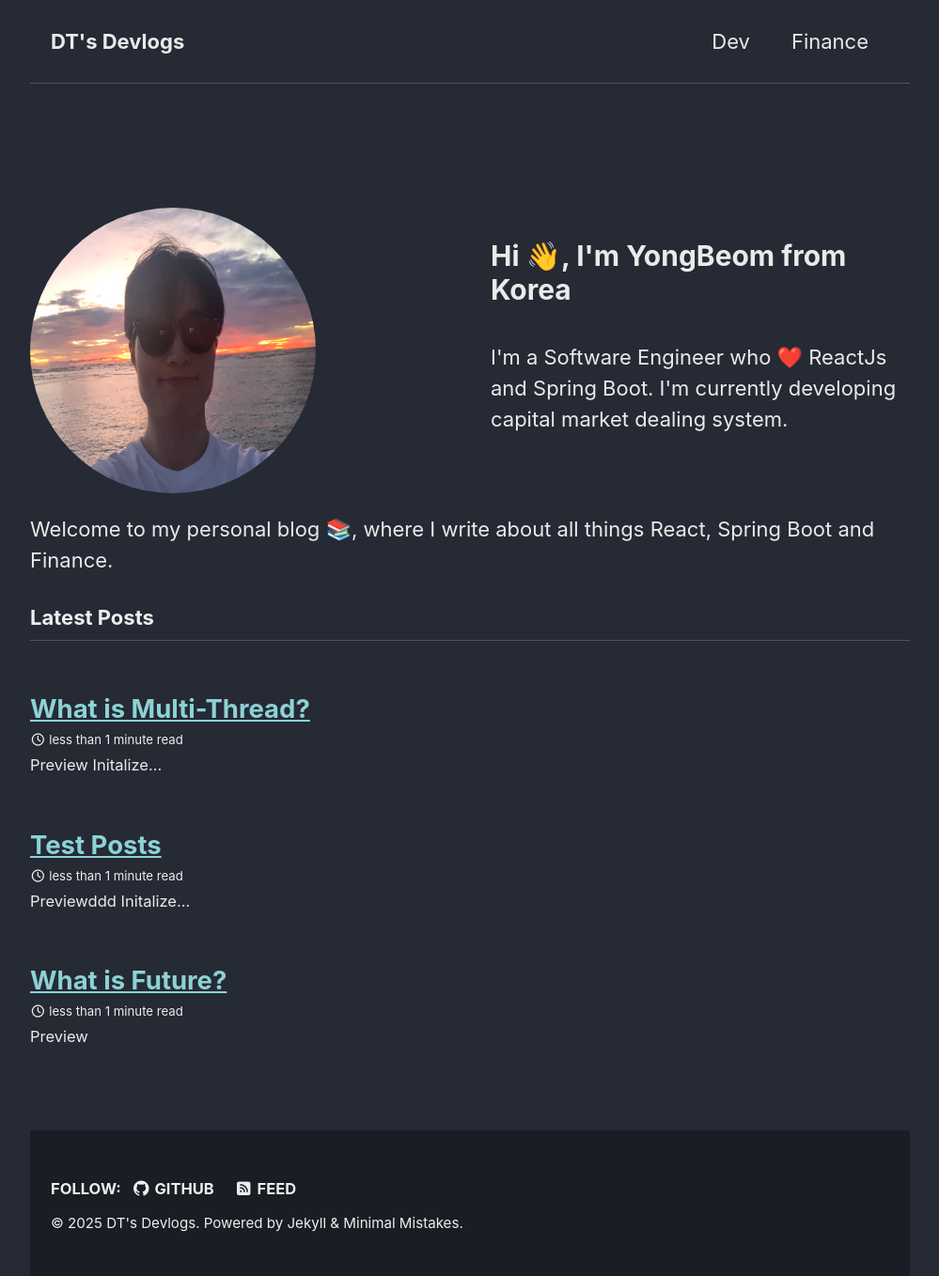
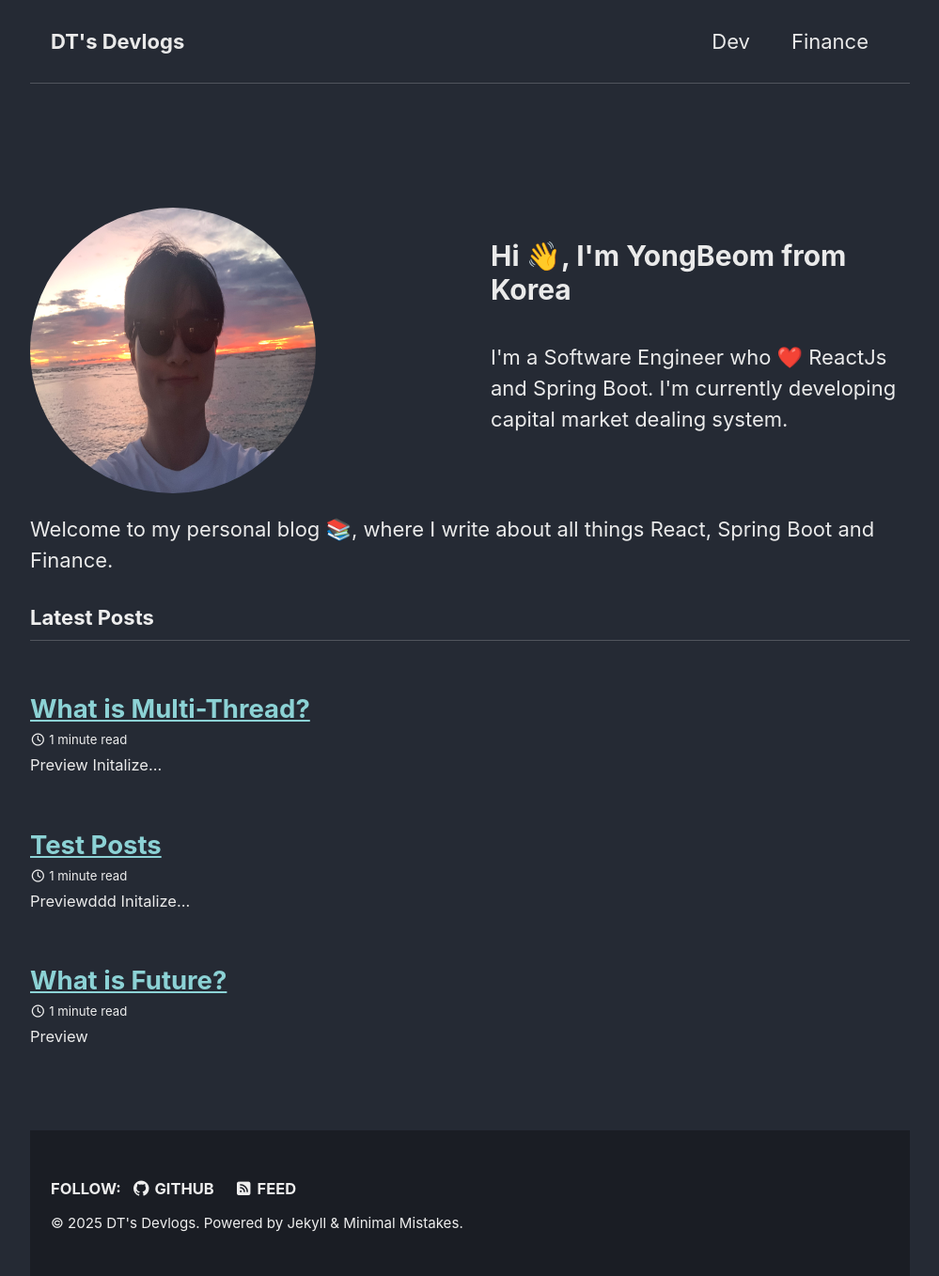
Before and after one commit to drache0311/drache0311.github.io, a Jekyll site: the page built from index.html, in a window 1280 px wide. Shown: the whole page at 94% size, without its empty margins (140-1139 px from the left). Built offline with Jekyll 4.4.1, drawn with Linux system fonts in a browser that asks for light colours; cached includes are drawn as plain includes; the list of posts is cut into pages by our own code.

Commit message:
Remove read-time less than

```diff
--- a/_includes/page__meta.html
+++ b/_includes/page__meta.html
@@ -18,9 +18,7 @@
 
       <span class="page__meta-readtime">
         <i class="far {% if include.type == 'grid' and document.read_time and document.show_date %}fa-fw {% endif %}fa-clock" aria-hidden="true"></i>
-        {% if words < words_per_minute %}
-          {{ site.data.ui-text[site.locale].less_than | default: "less than" }} 1 {{ site.data.ui-text[site.locale].minute_read | default: "minute read" }}
-        {% elsif words == words_per_minute %}
+        {% if words <= words_per_minute %}
           1 {{ site.data.ui-text[site.locale].minute_read | default: "minute read" }}
         {% else %}
           {{ words | divided_by: words_per_minute }} {{ site.data.ui-text[site.locale].minute_read | default: "minute read" }}
```
